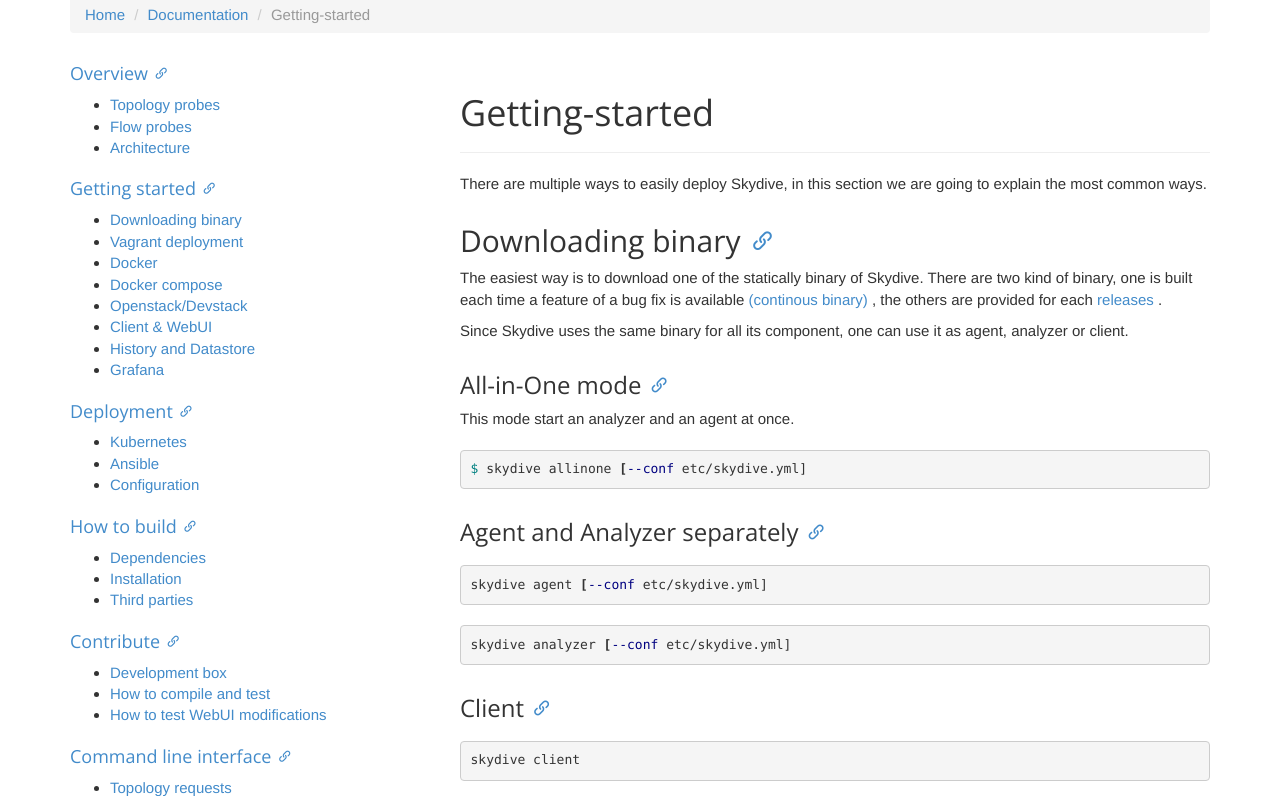
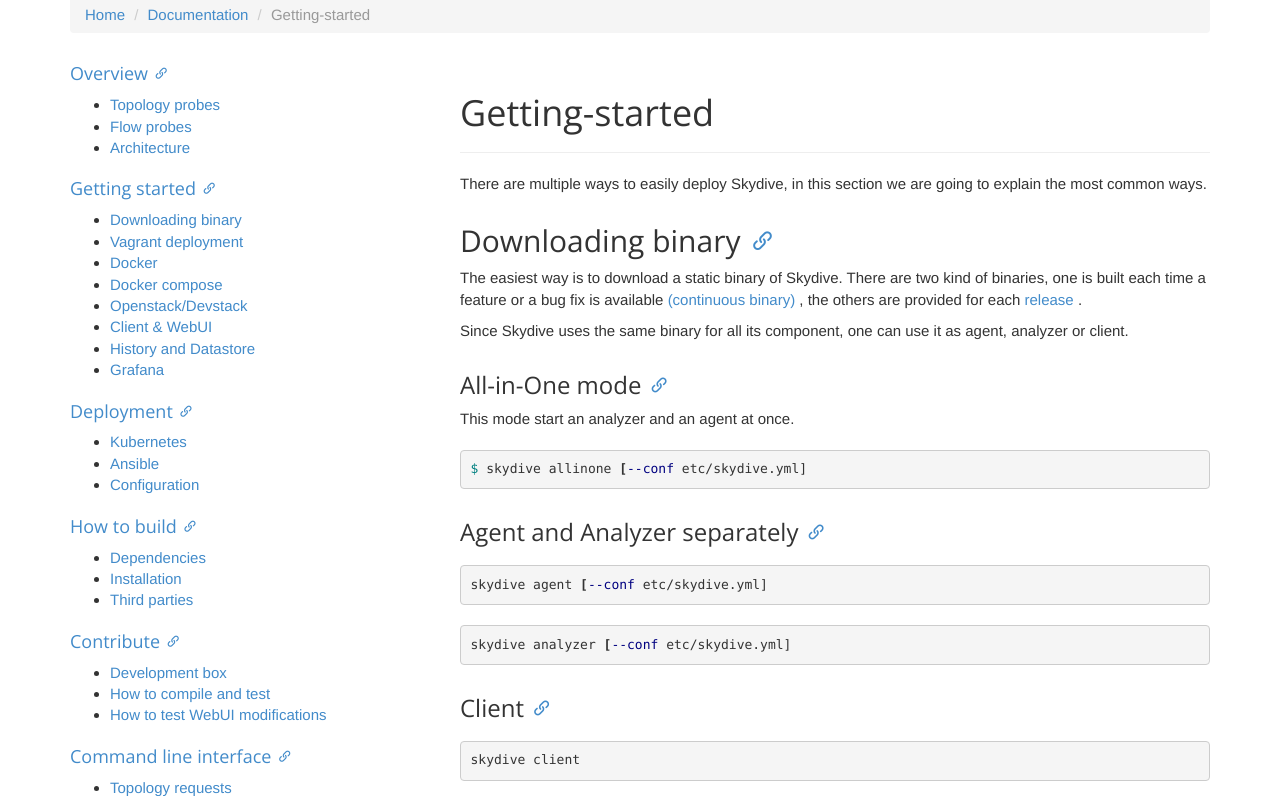
Before and after one commit to skydive-project/skydive.network, a Jekyll site: the page built from documentation/getting-started.md, in a window 1280 px wide and 900 px high, cut to the strip 104-900 px from the top of the window. Built offline with Jekyll 4.4.1, drawn with Linux system fonts in a browser that asks for light colours; nearby versions of some CDN libraries.

Commit message:
Text fixes

```diff
--- a/documentation/getting-started.md
+++ b/documentation/getting-started.md
@@ -9,14 +9,14 @@
 
 ## Downloading binary
 
-The easiest way is to download one of the statically binary of Skydive. There
-are two kind of binary, one is built each time a feature of a bug fix is
+The easiest way is to download a static binary of Skydive. There
+are two kind of binaries, one is built each time a feature or a bug fix is
 available
-<a href="https://github.com/skydive-project/skydive-binaries/blob/jenkins-builds/skydive-latest" target="_blank">
-  (continous binary)
+<a href="https://github.com/skydive-project/skydive-binaries/blob/jenkins-builds/skydive-latest.gz" target="_blank">
+  (continuous binary)
 </a>, the others are provided for each
 <a href="https://github.com/skydive-project/skydive/releases" target="_blank">
-  releases
+  release
 </a>.
 
 Since Skydive uses the same binary for all its component, one can use it as
```
